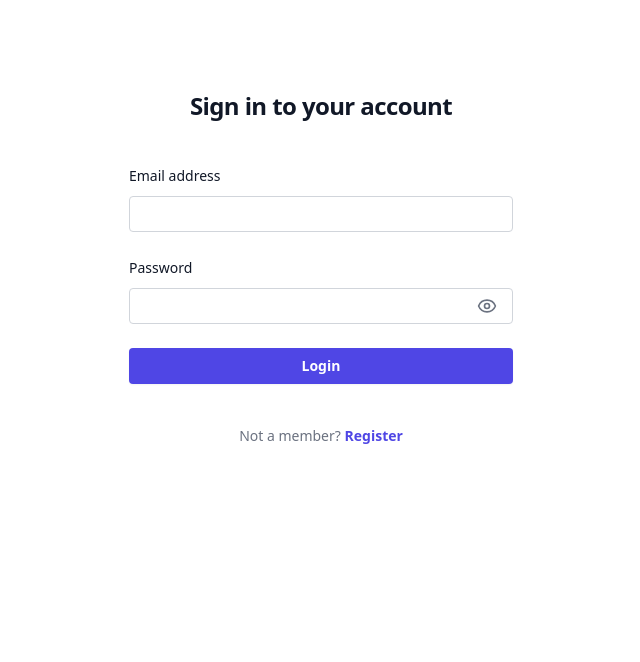
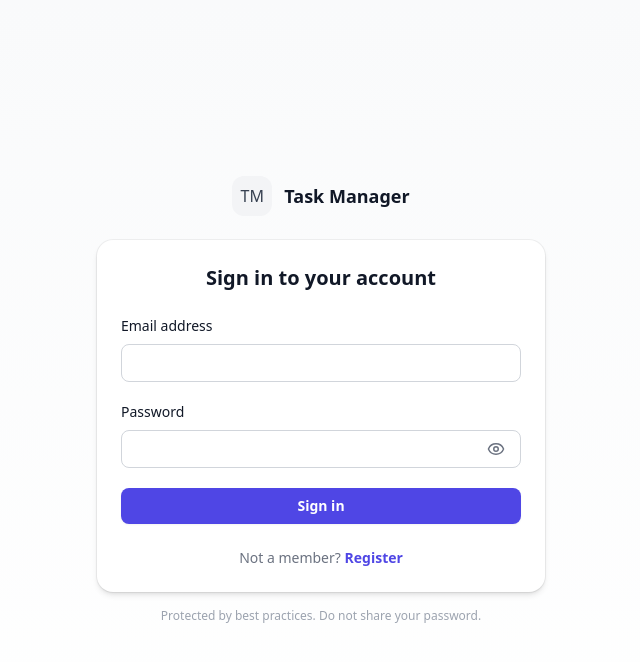
Before and after one commit to Mohcine-Ghazouani/Task-Management, a React (Vite) app in the folder frontend/: page / in a window 1280 px wide. Shown: the top 662 px of the page, without its empty margins (319-959 px from the left). Built offline with nearby package versions, Linux system fonts and the light colour scheme; no server answers.

Commit message:
Refactor components for improved readability and maintainability; enhance UI elements and error handling

```diff
--- a/frontend/src/components/auth/Login.jsx
+++ b/frontend/src/components/auth/Login.jsx
@@ -4,11 +4,11 @@ import { zodResolver } from "@hookform/resolvers/zod";
 import { Loader2, EyeIcon, EyeOffIcon } from "lucide-react";
 import { UseUserContext } from "../../context/UserContext";
 import { useEffect, useState } from "react";
-import { useNavigate } from "react-router-dom";
+import { useNavigate, Link } from "react-router-dom";
 import { ADMIN_DASHBOARD_ROUTE, DASHBOARD_ROUTE } from "../../router/index";
 
 const formSchema = z.object({
-  email: z.string().email().nonempty("Email is required"),
+  email: z.string().email("Enter a valid email").nonempty("Email is required"),
   password: z.string().nonempty("Password is required"),
 });
 
@@ -16,151 +16,168 @@ export default function MemberLogin() {
   const navigate = useNavigate();
   const { login, setAuthenticated, authenticated, user } = UseUserContext();
   const [showPassword, setShowPassword] = useState(false);
+  const [globalError, setGlobalError] = useState("");
 
   useEffect(() => {
     if (authenticated) {
-      const { role } = user;
-      switch (role) {
-        case "Member":
-          navigate(DASHBOARD_ROUTE);
-          break;
-        case "Admin":
-          navigate(ADMIN_DASHBOARD_ROUTE);
-          break;
-      }
+      const role = user?.role;
+      if (role === "Member") navigate(DASHBOARD_ROUTE);
+      if (role === "Admin") navigate(ADMIN_DASHBOARD_ROUTE);
     }
   }, [authenticated, user, navigate]);
 
   const form = useForm({
     resolver: zodResolver(formSchema),
+    defaultValues: { email: "", password: "" },
+    mode: "onTouched",
   });
 
   const {
+    register,
+    handleSubmit,
     setError,
     formState: { errors, isSubmitting },
   } = form;
 
   const onSubmit = async (values) => {
-    await login(values.email, values.password)
-      .then(({ status, data }) => {
+    setGlobalError("");
+    try {
+      const { status, data } = await login(values.email, values.password);
       if (status === 200) {
         setAuthenticated(true);
-          const { role } = data.user;
-          switch (role) {
-            case "Member":
-              navigate(DASHBOARD_ROUTE);
-              break;
-            case "Admin":
-              navigate(ADMIN_DASHBOARD_ROUTE);
-              break;
+        const role = data.user?.role;
+        if (role === "Member") navigate(DASHBOARD_ROUTE);
+        if (role === "Admin") navigate(ADMIN_DASHBOARD_ROUTE);
       }
-
+    } catch (e) {
+      const resp = e?.response?.data;
+      const emailMsg =
+        resp?.errors?.email?.join?.() ||
+        resp?.message ||
+        "Invalid credentials. Please try again.";
+      // field-level + global feedback
+      setError("email", { message: emailMsg });
+      setError("password", { message: " " }); // nudge red outline on password too
+      setGlobalError(emailMsg);
     }
-      })
-      .catch(({ response }) => {
-        setError("email", {
-          message: response.data.errors.email.join(),
-        });
-      });
   };
 
   return (
-    <div className="flex flex-col justify-center flex-1 min-h-full py-12 sm:px-6 lg:px-8">
-      <div className="sm:mx-auto sm:w-full sm:max-w-sm">
-        <h2 className="mt-10 font-bold tracking-tight text-center text-gray-900 text-2xl/9">
+    <div className="min-h-screen bg-gradient-to-b from-gray-50 to-white flex items-center justify-center px-4 py-10">
+      <div className="w-full max-w-md">
+        {/* Brand */}
+        <div className="mb-6 flex items-center justify-center gap-3">
+          <div className="grid h-10 w-10 place-items-center rounded-xl bg-gray-100 text-gray-700">
+            TM
+          </div>
+          <div className="text-lg font-semibold text-gray-900">Task Manager</div>
+        </div>
+
+        {/* Card */}
+        <div className="rounded-2xl bg-white p-6 shadow-md ring-1 ring-black/5">
+          <h2 className="text-xl font-bold text-gray-900 text-center">
             Sign in to your account
           </h2>
+
+          {!!globalError && (
+            <div
+              className="mt-4 rounded-lg border border-red-200 bg-red-50 p-3 text-sm text-red-700"
+              role="alert"
+              aria-live="assertive"
+            >
+              {globalError}
             </div>
+          )}
 
-      <div className="mt-10 sm:mx-auto sm:w-full sm:max-w-sm">
-        <form onSubmit={form.handleSubmit(onSubmit)} className="space-y-6">
+          <form onSubmit={handleSubmit(onSubmit)} className="mt-6 space-y-5">
+            {/* Email */}
             <div>
-            <label
-              htmlFor="email"
-              className="block font-medium text-gray-900 text-sm/6"
-            >
+              <label htmlFor="email" className="block text-sm font-medium text-gray-900">
                 Email address
               </label>
-            <div className="mt-2">
               <input
                 id="email"
-                name="email"
                 type="email"
-                {...form.register("email")}
                 autoComplete="email"
-                className="block w-full rounded bg-white px-3 py-1.5 text-base text-gray-900 outline outline-1 -outline-offset-1 outline-gray-300 placeholder:text-gray-400 focus:outline focus:outline-2 focus:-outline-offset-2 focus:outline-indigo-600 sm:text-sm/6"
+                {...register("email")}
+                className={`mt-2 block w-full rounded-lg border bg-white px-3 py-2 text-sm text-gray-900 placeholder:text-gray-400 focus:outline-none focus:ring-2 focus:ring-indigo-600 ${
+                  errors.email ? "border-red-300 ring-1 ring-red-200" : "border-gray-300"
+                }`}
+                aria-invalid={!!errors.email}
+                aria-describedby={errors.email ? "email-error" : undefined}
               />
               {errors.email && (
-                <p className="mt-1 text-sm text-red-600">
+                <p id="email-error" className="mt-1 text-sm text-red-600">
                   {errors.email.message}
                 </p>
               )}
             </div>
-          </div>
 
+            {/* Password */}
             <div>
               <div className="flex items-center justify-between">
-              <label
-                htmlFor="password"
-                className="block font-medium text-gray-900 text-sm/6"
-              >
+                <label htmlFor="password" className="block text-sm font-medium text-gray-900">
                   Password
                 </label>
-              {/* <div className="text-sm">
-                <a
-                  href="#"
-                  className="font-semibold text-indigo-600 hover:text-indigo-500"
-                >
-                  Forgot password?
-                </a>
-              </div> */}
+                {/* Add your forgot password route later if needed */}
               </div>
               <div className="relative mt-2">
                 <input
                   id="password"
-                name="password"
                   type={showPassword ? "text" : "password"}
-                {...form.register("password")}
                   autoComplete="current-password"
-                className="block w-full rounded bg-white px-3 py-1.5 text-base text-gray-900 outline outline-1 -outline-offset-1 outline-gray-300 placeholder:text-gray-400 focus:outline focus:outline-2 focus:-outline-offset-2 focus:outline-indigo-600 sm:text-sm/6"
+                  {...register("password")}
+                  className={`block w-full rounded-lg border bg-white px-3 py-2 pr-10 text-sm text-gray-900 placeholder:text-gray-400 focus:outline-none focus:ring-2 focus:ring-indigo-600 ${
+                    errors.password ? "border-red-300 ring-1 ring-red-200" : "border-gray-300"
+                  }`}
+                  aria-invalid={!!errors.password}
+                  aria-describedby={errors.password ? "password-error" : undefined}
                 />
                 <button
                   type="button"
-                onClick={() => setShowPassword((prev) => !prev)}
-                className="absolute inset-y-0 flex items-center px-2 text-gray-500 right-2"
+                  onClick={() => setShowPassword((p) => !p)}
+                  className="absolute inset-y-0 right-2 flex items-center rounded-md px-2 text-gray-500 hover:text-gray-700 focus:outline-none"
+                  aria-label={showPassword ? "Hide password" : "Show password"}
                 >
-                {showPassword ? (
-                  <EyeOffIcon size={20} />
-                ) : (
-                  <EyeIcon size={20} />
-                )}
+                  {showPassword ? <EyeOffIcon size={18} /> : <EyeIcon size={18} />}
                 </button>
+              </div>
               {errors.password && (
-                <p className="mt-1 text-sm text-red-600">
+                <p id="password-error" className="mt-1 text-sm text-red-600">
                   {errors.password.message}
                 </p>
               )}
             </div>
+
+            {/* Submit */}
+            <button
+              type="submit"
+              disabled={isSubmitting}
+              className="inline-flex w-full items-center justify-center rounded-lg bg-indigo-600 px-3 py-2 text-sm font-semibold text-white shadow-sm transition hover:bg-indigo-500 focus:outline-none focus:ring-2 focus:ring-indigo-600 disabled:cursor-not-allowed disabled:opacity-70"
+            >
+              {isSubmitting ? (
+                <>
+                  <Loader2 className="mr-2 h-4 w-4 animate-spin" />
+                  Signing in…
+                </>
+              ) : (
+                "Sign in"
+              )}
+            </button>
+          </form>
+
+          {/* Bottom text */}
+          <p className="mt-6 text-center text-sm text-gray-500">
+            Not a member?{" "}
+            <Link to="/register" className="font-semibold text-indigo-600 hover:text-indigo-500">
+              Register
+            </Link>
+          </p>
         </div>
 
-          <div>
-            <button
-              type="submit"
-              className="flex w-full justify-center rounded bg-indigo-600 px-3 py-1.5 text-sm/6 font-semibold text-white shadow-sm hover:bg-indigo-500 focus-visible:outline focus-visible:outline-2 focus-visible:outline-offset-2 focus-visible:outline-indigo-600"
-            >
-              Login {isSubmitting && <Loader2 className="ml-2 animate-spin" />}
-            </button>
-          </div>
-        </form>
-
-        <p className="mt-10 text-center text-gray-500 text-sm/6">
-          Not a member?{" "}
-          <a
-            href="/register"
-            className="font-semibold text-indigo-600 hover:text-indigo-500"
-          >
-            Register
-          </a>
+        {/* Tiny helper text */}
+        <p className="mt-4 text-center text-xs text-gray-400">
+          Protected by best practices. Do not share your password.
         </p>
       </div>
     </div>
--- a/frontend/src/components/auth/Register.jsx
+++ b/frontend/src/components/auth/Register.jsx
@@ -1,139 +1,212 @@
+import { useState } from "react";
 import { useForm } from "react-hook-form";
-import { Loader2 } from "lucide-react";
+import { z } from "zod";
+import { zodResolver } from "@hookform/resolvers/zod";
+import { Loader2, EyeIcon, EyeOffIcon } from "lucide-react";
+import { axiosClient } from "../../api/axios";
+import { useNavigate, Link } from "react-router-dom";
 
-import { axiosClient } from "../../api/axios";
-import { useNavigate } from "react-router-dom";
+// --- Validation ---
+const schema = z
+  .object({
+    name: z.string().min(2, "Name must be at least 2 characters"),
+    email: z.string().email("Enter a valid email"),
+    password: z.string().min(8, "Password must be at least 8 characters"),
+    password_confirmation: z.string().min(8, "Confirm password must be at least 8 characters"),
+  })
+  .refine((data) => data.password === data.password_confirmation, {
+    path: ["password_confirmation"],
+    message: "Passwords do not match",
+  });
 
 export default function Register() {
   const navigate = useNavigate();
+  const [globalError, setGlobalError] = useState("");
+  const [showPw, setShowPw] = useState(false);
+  const [showPw2, setShowPw2] = useState(false);
 
-  const form = useForm({
+  const {
+    register,
+    handleSubmit,
+    setError,
+    formState: { errors, isSubmitting },
+  } = useForm({
+    resolver: zodResolver(schema),
     defaultValues: {
       name: "",
       email: "",
       password: "",
       password_confirmation: "",
     },
+    mode: "onTouched",
   });
 
-  const {
-    register,
-    handleSubmit,
-    setError,
-    formState: { errors, isSubmitting },
-  } = form;
-
   const onSubmit = async (values) => {
+    setGlobalError("");
     try {
-
+      // CSRF
       await axiosClient.get("/sanctum/csrf-cookie", {
         baseURL: import.meta.env.VITE_BACKEND_URL,
       });
 
+      // Register
+      await axiosClient.post("/register", values);
 
-      await axiosClient.post("/register", values);
+      // Success → go to member dashboard (adjust if you want role-based routing)
       navigate("/dashboard");
     } catch (error) {
-      if (error.response?.data?.errors) {
-        const serverErrors = error.response.data.errors;
-        Object.keys(serverErrors).forEach((field) => {
-          setError(field, { message: serverErrors[field][0] });
+      const server = error?.response?.data;
+      if (server?.errors) {
+        // Field errors from backend
+        Object.entries(server.errors).forEach(([field, msgs]) => {
+          setError(field, { message: Array.isArray(msgs) ? msgs[0] : String(msgs) });
         });
+      } else {
+        setGlobalError(server?.message || "Something went wrong. Please try again.");
       }
     }
   };
 
   return (
-    <div className="flex flex-col justify-center flex-1 min-h-full py-12 ">
-      <div className="sm:mx-auto sm:w-full sm:max-w-sm">
-        <h2 className="mt-10 font-bold tracking-tight text-center text-gray-900 text-2xl/9">
-          Create an Account
-        </h2>
+    <div className="min-h-screen bg-gradient-to-b from-gray-50 to-white flex items-center justify-center px-4 py-10">
+      <div className="w-full max-w-md">
+        {/* Brand */}
+        <div className="mb-6 flex items-center justify-center gap-3">
+          <div className="grid h-10 w-10 place-items-center rounded-xl bg-gray-100 text-gray-700">
+            TM
+          </div>
+          <div className="text-lg font-semibold text-gray-900">Task Manager</div>
         </div>
 
-      <div className="mt-10 sm:mx-auto sm:w-full sm:max-w-sm">
-        <form onSubmit={handleSubmit(onSubmit)} className="space-y-6">
+        {/* Card */}
+        <div className="rounded-2xl bg-white p-6 shadow-md ring-1 ring-black/5">
+          <h2 className="text-xl font-bold text-gray-900 text-center">Create an account</h2>
+
+          {!!globalError && (
+            <div className="mt-4 rounded-lg border border-red-200 bg-red-50 p-3 text-sm text-red-700" role="alert">
+              {globalError}
+            </div>
+          )}
+
+          <form onSubmit={handleSubmit(onSubmit)} className="mt-6 space-y-5">
+            {/* Name */}
             <div>
               <label htmlFor="name" className="block text-sm font-medium text-gray-900">
                 Name
               </label>
-            <div className="mt-2">
               <input
                 id="name"
                 {...register("name")}
-                className="block w-full rounded bg-white px-3 py-1.5 text-base text-gray-900 outline outline-1 -outline-offset-1 outline-gray-300 placeholder:text-gray-400 focus:outline focus:outline-2 focus:-outline-offset-2 focus:outline-indigo-600 sm:text-sm"
+                className={`mt-2 block w-full rounded-lg border bg-white px-3 py-2 text-sm text-gray-900 placeholder:text-gray-400 focus:outline-none focus:ring-2 focus:ring-indigo-600 ${
+                  errors.name ? "border-red-300 ring-1 ring-red-200" : "border-gray-300"
+                }`}
+                aria-invalid={!!errors.name}
               />
-              {errors.name && (
-                <p className="mt-1 text-sm text-red-600">{errors.name.message}</p>
-              )}
-            </div>
+              {errors.name && <p className="mt-1 text-sm text-red-600">{errors.name.message}</p>}
             </div>
 
+            {/* Email */}
             <div>
               <label htmlFor="email" className="block text-sm font-medium text-gray-900">
                 Email address
               </label>
-            <div className="mt-2">
               <input
                 id="email"
+                type="email"
                 {...register("email")}
-                className="block w-full rounded bg-white px-3 py-1.5 text-base text-gray-900 outline outline-1 -outline-offset-1 outline-gray-300 placeholder:text-gray-400 focus:outline focus:outline-2 focus:-outline-offset-2 focus:outline-indigo-600 sm:text-sm"
+                className={`mt-2 block w-full rounded-lg border bg-white px-3 py-2 text-sm text-gray-900 placeholder:text-gray-400 focus:outline-none focus:ring-2 focus:ring-indigo-600 ${
+                  errors.email ? "border-red-300 ring-1 ring-red-200" : "border-gray-300"
+                }`}
+                aria-invalid={!!errors.email}
               />
-              {errors.email && (
-                <p className="mt-1 text-sm text-red-600">{errors.email.message}</p>
-              )}
-            </div>
+              {errors.email && <p className="mt-1 text-sm text-red-600">{errors.email.message}</p>}
             </div>
 
+            {/* Password */}
             <div>
               <label htmlFor="password" className="block text-sm font-medium text-gray-900">
                 Password
               </label>
-            <div className="mt-2">
+              <div className="relative mt-2">
                 <input
                   id="password"
-                type="password"
+                  type={showPw ? "text" : "password"}
                   {...register("password")}
-                className="block w-full rounded bg-white px-3 py-1.5 text-base text-gray-900 outline outline-1 -outline-offset-1 outline-gray-300 placeholder:text-gray-400 focus:outline focus:outline-2 focus:-outline-offset-2 focus:outline-indigo-600 sm:text-sm"
+                  className={`block w-full rounded-lg border bg-white px-3 py-2 pr-10 text-sm text-gray-900 placeholder:text-gray-400 focus:outline-none focus:ring-2 focus:ring-indigo-600 ${
+                    errors.password ? "border-red-300 ring-1 ring-red-200" : "border-gray-300"
+                  }`}
+                  aria-invalid={!!errors.password}
                 />
-              {errors.password && (
-                <p className="mt-1 text-sm text-red-600">{errors.password.message}</p>
-              )}
+                <button
+                  type="button"
+                  onClick={() => setShowPw((v) => !v)}
+                  className="absolute inset-y-0 right-2 flex items-center rounded-md px-2 text-gray-500 hover:text-gray-700 focus:outline-none"
+                  aria-label={showPw ? "Hide password" : "Show password"}
+                >
+                  {showPw ? <EyeOffIcon size={18} /> : <EyeIcon size={18} />}
+                </button>
               </div>
+              {errors.password && <p className="mt-1 text-sm text-red-600">{errors.password.message}</p>}
             </div>
 
+            {/* Confirm Password */}
             <div>
               <label htmlFor="password_confirmation" className="block text-sm font-medium text-gray-900">
                 Confirm Password
               </label>
-            <div className="mt-2">
+              <div className="relative mt-2">
                 <input
                   id="password_confirmation"
-                type="password"
+                  type={showPw2 ? "text" : "password"}
                   {...register("password_confirmation")}
-                className="block w-full rounded bg-white px-3 py-1.5 text-base text-gray-900 outline outline-1 -outline-offset-1 outline-gray-300 placeholder:text-gray-400 focus:outline focus:outline-2 focus:-outline-offset-2 focus:outline-indigo-600 sm:text-sm"
+                  className={`block w-full rounded-lg border bg-white px-3 py-2 pr-10 text-sm text-gray-900 placeholder:text-gray-400 focus:outline-none focus:ring-2 focus:ring-indigo-600 ${
+                    errors.password_confirmation ? "border-red-300 ring-1 ring-red-200" : "border-gray-300"
+                  }`}
+                  aria-invalid={!!errors.password_confirmation}
                 />
+                <button
+                  type="button"
+                  onClick={() => setShowPw2((v) => !v)}
+                  className="absolute inset-y-0 right-2 flex items-center rounded-md px-2 text-gray-500 hover:text-gray-700 focus:outline-none"
+                  aria-label={showPw2 ? "Hide confirm password" : "Show confirm password"}
+                >
+                  {showPw2 ? <EyeOffIcon size={18} /> : <EyeIcon size={18} />}
+                </button>
+              </div>
               {errors.password_confirmation && (
                 <p className="mt-1 text-sm text-red-600">{errors.password_confirmation.message}</p>
               )}
             </div>
+
+            {/* Submit */}
+            <button
+              type="submit"
+              disabled={isSubmitting}
+              className="inline-flex w-full items-center justify-center rounded-lg bg-indigo-600 px-3 py-2 text-sm font-semibold text-white shadow-sm transition hover:bg-indigo-500 focus:outline-none focus:ring-2 focus:ring-indigo-600 disabled:cursor-not-allowed disabled:opacity-70"
+            >
+              {isSubmitting ? (
+                <>
+                  <Loader2 className="mr-2 h-4 w-4 animate-spin" />
+                  Creating account…
+                </>
+              ) : (
+                "Create account"
+              )}
+            </button>
+          </form>
+
+          {/* Bottom text */}
+          <p className="mt-6 text-center text-sm text-gray-500">
+            Already have an account?{" "}
+            <Link to="/" className="font-semibold text-indigo-600 hover:text-indigo-500">
+              Login
+            </Link>
+          </p>
         </div>
 
-          <div>
-            <button
-              type="submit"
-              className="flex w-full justify-center rounded bg-indigo-600 px-3 py-1.5 text-sm font-semibold text-white shadow-sm hover:bg-indigo-500 focus-visible:outline focus-visible:outline-2 focus-visible:outline-offset-2 focus-visible:outline-indigo-600"
-            >
-              Register {isSubmitting && <Loader2 className="ml-2 animate-spin" />}
-            </button>
-          </div>
-        </form>
-
-        <p className="mt-10 text-sm text-center text-gray-500">
-          Already have an account?{" "}
-          <a href="/" className="font-semibold text-indigo-600 hover:text-indigo-500">
-            Login
-          </a>
+        {/* Tiny helper text */}
+        <p className="mt-4 text-center text-xs text-gray-400">
+          By registering, you agree to our Terms and acknowledge our Privacy Policy.
         </p>
       </div>
     </div>
```
Also changed, not shown: frontend/src/components/AdminNavbar.jsx (+46 -13 lines), frontend/src/components/AdminSidebar.jsx (+17 -9 lines), frontend/src/pages/NotAuthorized.jsx (+40 -5 lines), frontend/src/pages/NotFound.jsx (+30 -17 lines). Lines whose indentation alone changed are shown as unchanged.
